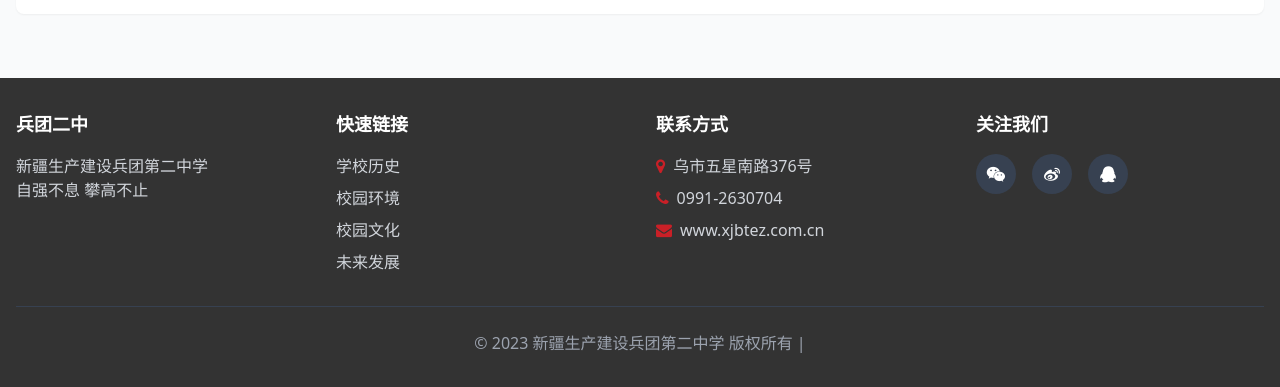
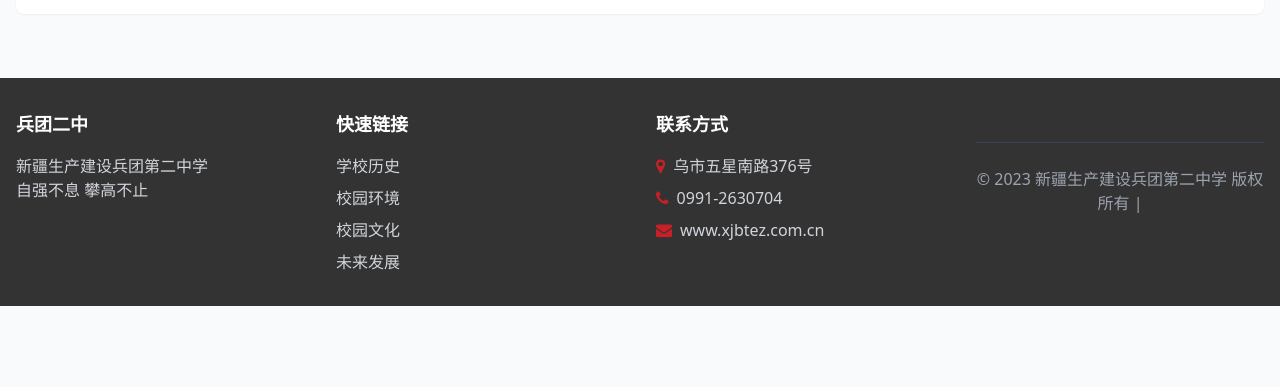
Before and after one commit to Tab-boom/re-01, a plain HTML site: page index.html in a window 1280 px wide. Shown: the part 4514-4901 px from the top of the page. After the commit the page ends 4820 px from the top, so only its background shows below. Drawn offline with nearby package versions, Linux system fonts and the light colour scheme.

Commit message:
Update index.html

```diff
--- a/index.html
+++ b/index.html
@@ -357,15 +357,7 @@
           </ul>
         </div>
 
-        <div>
-          <h3 class="text-lg font-bold mb-4">关注我们</h3>
-          <div class="flex space-x-4">
-            <a href="#" class="w-10 h-10 rounded-full bg-gray-700 flex items-center justify-center hover:bg-primary transition"><i class="fa fa-wechat"></i></a>
-            <a href="#" class="w-10 h-10 rounded-full bg-gray-700 flex items-center justify-center hover:bg-primary transition"><i class="fa fa-weibo"></i></a>
-            <a href="#" class="w-10 h-10 rounded-full bg-gray-700 flex items-center justify-center hover:bg-primary transition"><i class="fa fa-qq"></i></a>
-          </div>
-        </div>
-      </div>
+
 
       <div class="border-t border-gray-700 mt-8 pt-6 text-center text-gray-400">
         <p>&copy; 2023 新疆生产建设兵团第二中学 版权所有 | </p>
```
